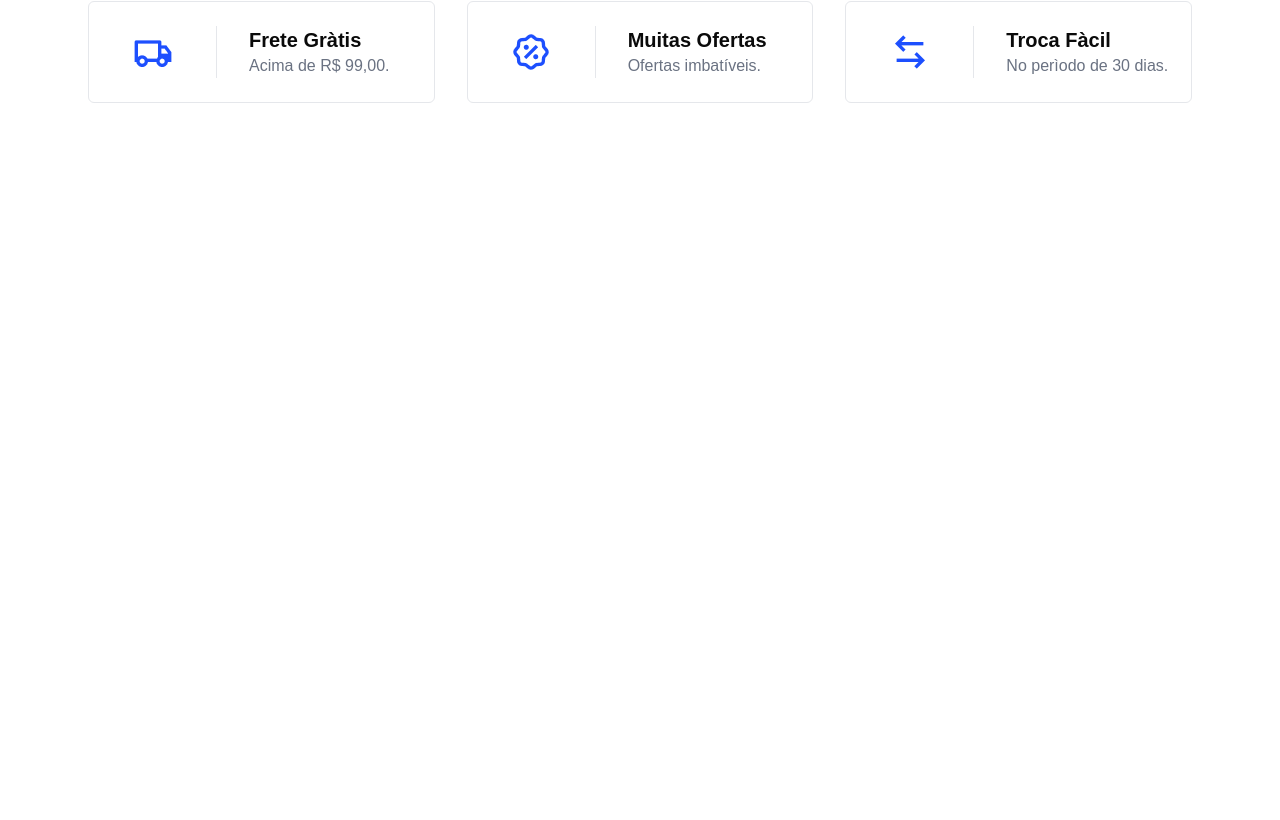
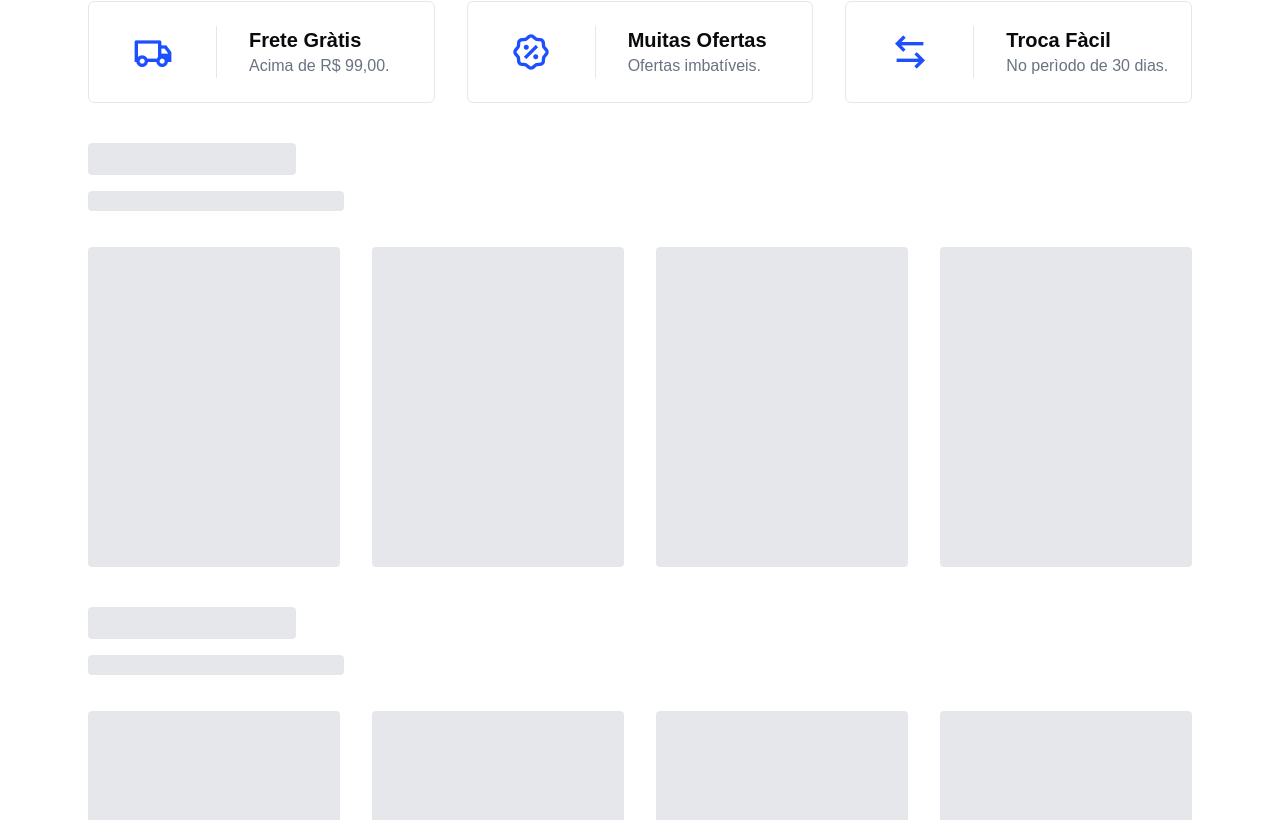
Before and after one commit to adrian08041/Frontend-Street-Style, a Next.js app: page / in a window 1280 px wide. Shown: the part 700-1520 px from the top of the page. Before the commit the page ends 827 px from the top, so only its background shows below. Built offline with nearby package versions, Linux system fonts and the light colour scheme.

Commit message:
feat: created skeleton component

```diff
--- a/src/app/(site)/page.tsx
+++ b/src/app/(site)/page.tsx
@@ -1,10 +1,11 @@
 import { Banners } from "@/components/home/banner";
+import { ProductListSkeleton } from "@/components/home/product-list-skeleton";
 import { data } from "@/data";
 import Image from "next/image";
 
 export default function Page() {
   return (
-    <div>
+    <div className="pb-96">
       <Banners list={data.banners} />
       <div className="flex flex-col md:flex-row gap-4 md:gap-8 mt-6 md:mt-12">
         <div className="flex flex-1 py-6 border border-gray-200 rounded-sm">
@@ -53,6 +54,8 @@ export default function Page() {
           </div>
         </div>
       </div>
+      <ProductListSkeleton />
+      <ProductListSkeleton />
     </div>
   );
 }
--- /dev/null
+++ b/src/components/home/product-list-skeleton.tsx
@@ -0,0 +1,15 @@
+export const ProductListSkeleton = () => {
+  return (
+    <div className="mt-10 ">
+      <div className="bg-gray-200 rounded w-52 h-8 mb-4 mx-auto md:mx-0 animate-pulse"></div>
+      <div className="bg-gray-200 rounded w-64 h-5 mx-auto  md:mx-0 animate-pulse "></div>
+
+      <div className="mt-9 grid grid-cols-1 md:grid-cols-4 gap-8">
+        <div className=" bg-gray-200 h-80 rounded animate-pulse"></div>
+        <div className="bg-gray-200 h-80 rounded animate-pulse"></div>
+        <div className="bg-gray-200 h-80 rounded animate-pulse"></div>
+        <div className="bg-gray-200 h-80 rounded animate-pulse"></div>
+      </div>
+    </div>
+  );
+};
```
